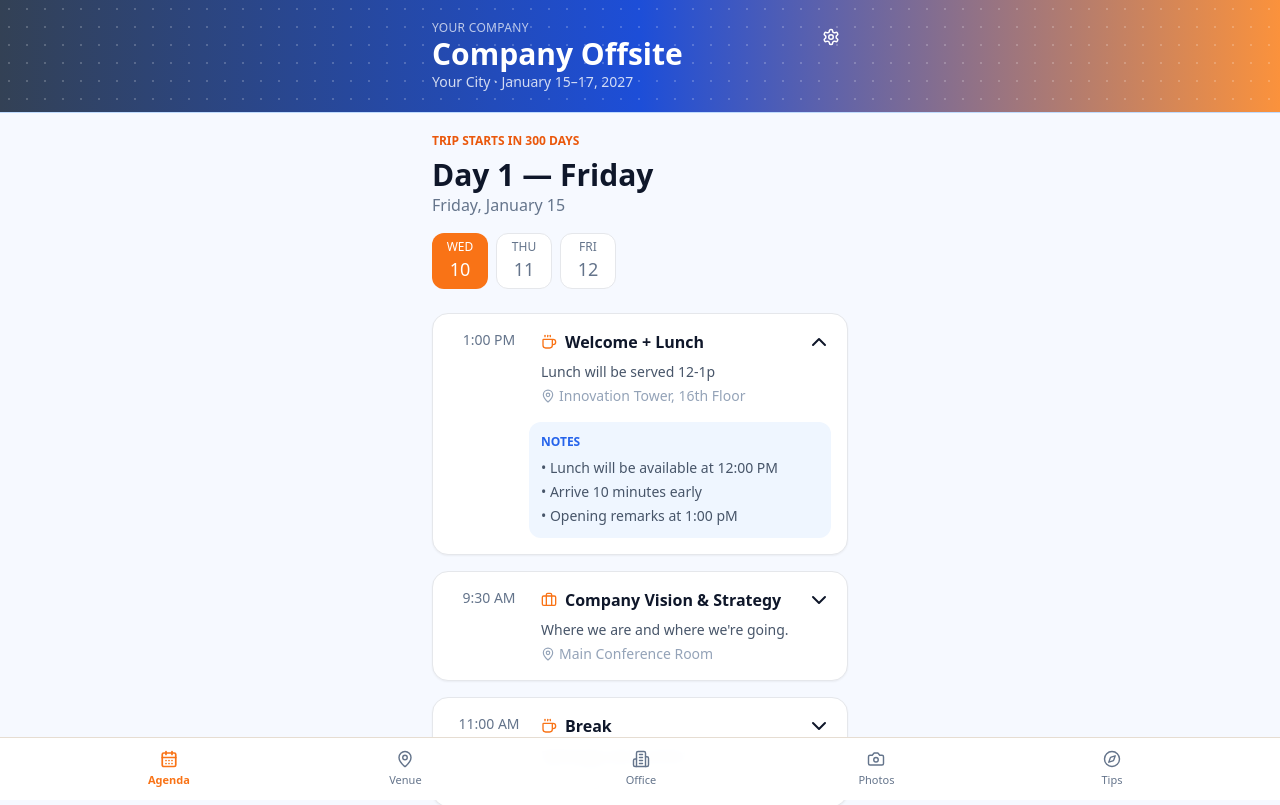
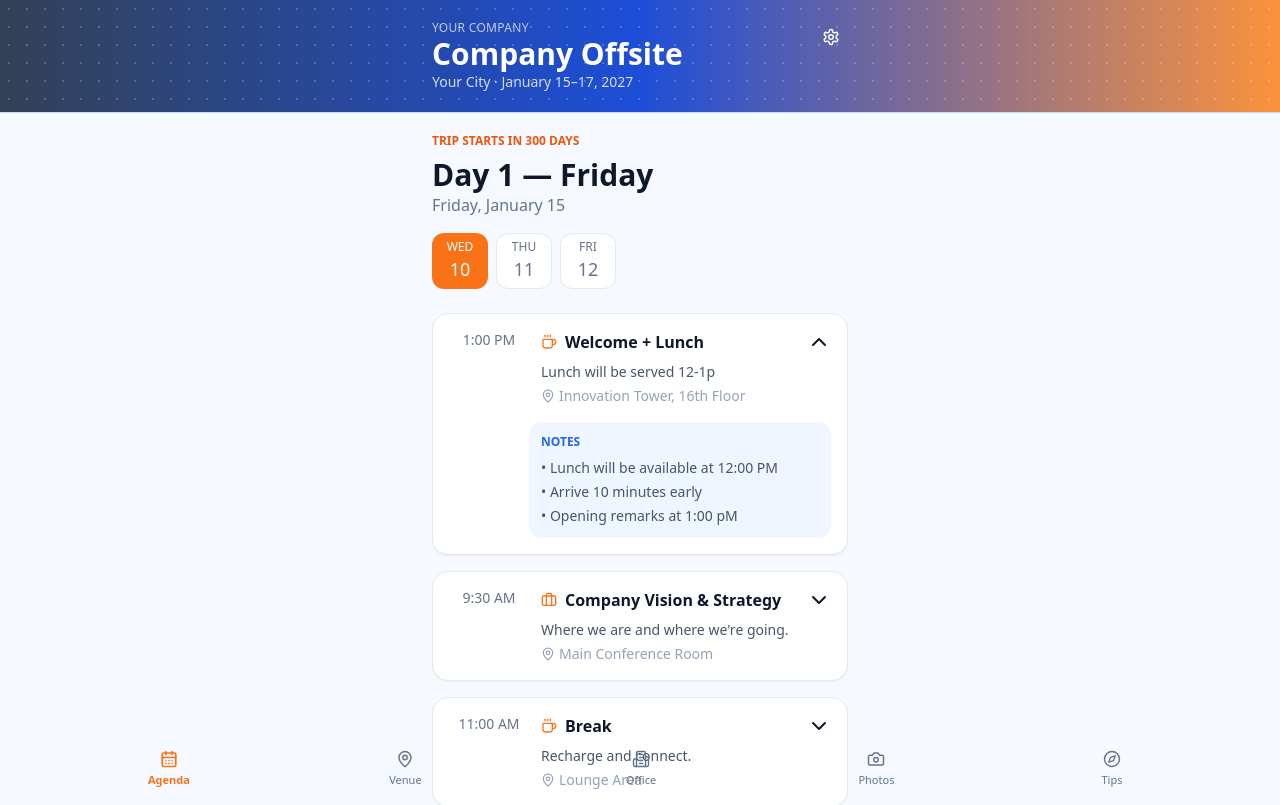
Before and after one commit to angelestrella1313-web/Testing, a Next.js app: page / in a window 1280 px wide. Shown: the top 805 px of the page. Built offline with nearby package versions, Linux system fonts and the light colour scheme.

Commit message:
Update BottomNav.tsx

```diff
--- a/components/BottomNav.tsx
+++ b/components/BottomNav.tsx
@@ -22,8 +22,8 @@
   const pathname = usePathname();
 
   return (
-    <nav className="fixed bottom-0 left-0 right-0 z-30 border-t border-[#e6ddd2] bg-white/95 backdrop-blur">
-      <div className="mx-auto flex max-w-5xl items-end justify-between px-3 py-2">
+<nav className="fixed bottom-0 left-0 right-0 z-[999] ...">
+  <div className="mx-auto flex max-w-5xl items-end justify-between px-3 py-2">
         {navItems.map((item) => {
           const Icon = item.icon;
           const active = pathname === item.href;
```
